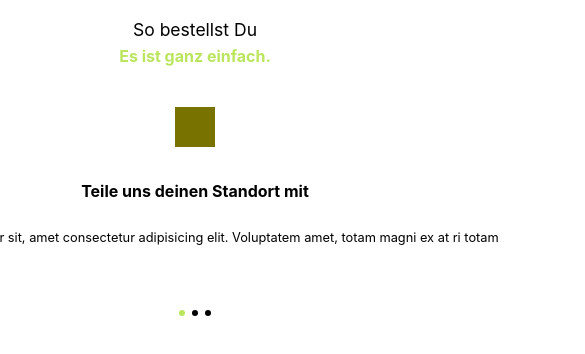
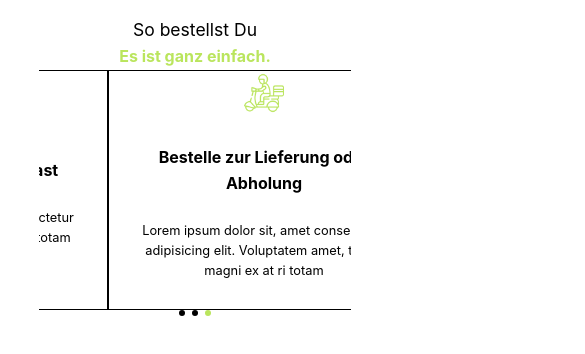
Before and after one commit to Kateranlah/vuejs, a Vue app in the folder first-vue/: page / in a window 390 px wide. Shown: the part 988-1342 px from the top of the page, 585 px wide, since content can reach past the window. Built offline with nearby package versions, Linux system fonts and the light colour scheme; grey boxes are pictures that could not be loaded.

Commit message:
added slider scrolls after time (wip)

```diff
--- a/first-vue/src/styles/basic/base.scss
+++ b/first-vue/src/styles/basic/base.scss
@@ -21,6 +21,7 @@ body {
   -moz-osx-font-smoothing: grayscale;
 }
 
+.bgg,
 .bg-g{
   background-color: $color-green;
 }
--- a/first-vue/src/styles/views/landing.scss
+++ b/first-vue/src/styles/views/landing.scss
@@ -258,6 +258,7 @@ span:has(.dot) {
   }
 
   .card-simple {
+    border: solid 1px;
     justify-content: center;
     flex-shrink: 0;
     width: 100%;
@@ -267,6 +268,10 @@ span:has(.dot) {
     scroll-snap-align: center;
 
     white-space: nowrap
+
+    p{
+      text-align: center;
+    }
 
   }
 
@@ -281,7 +286,7 @@ span:has(.dot) {
     text-align: center;
     position: relative;
 
-    width: 70%;
+    width: 80%;
 
     scroll-snap-type: x mandatory;
     overflow-x: auto; /* Enable horizontal scrolling */
--- a/first-vue/src/views/Landing.vue
+++ b/first-vue/src/views/Landing.vue
@@ -33,21 +33,21 @@
             </div>
             <div id="slider-container">
                 <div ref="test" class="f-row --max-w-1024 slider">
-                    <div v-if="desktopView || choosen == 0" class="card-simple">
+                    <div class="card-simple">
                         <div><img src="../assets/img/location.png"></div>
                         <h5>Teile uns deinen Standort mit</h5>
                         <p>Lorem ipsum dolor sit, amet consectetur adipisicing elit. Voluptatem amet, totam magni ex at ri
                             totam
                         </p>
                     </div>
-                    <div v-if="desktopView || choosen == 0" class="card-simple">
+                    <div class="card-simple">
                         <div><img src="../assets/img/apple.png"></div>
                         <h5>Suche, worauf du Lust hast</h5>
                         <p>Lorem ipsum dolor sit, amet consectetur adipisicing elit. Voluptatem amet, totam magni ex at ri
                             totam
                         </p>
                     </div>
-                    <div v-if="desktopView || choosen == 0" class="card-simple">
+                    <div class="card-simple">
                         <div><img src="../assets/img/bike.png"></div>
                         <h5>Bestelle zur Lieferung oder Abholung</h5>
                         <p>Lorem ipsum dolor sit, amet consectetur adipisicing elit. Voluptatem amet, totam magni ex at ri
@@ -58,9 +58,9 @@
             </div>
 
             <span id="dot-container">
-                <div @click="choosen = 0" class="dot bg-g"></div>
-                <div @click="choosen = 1" class="dot"></div>
-                <div @click="choosen = 2" class="dot"></div>
+                <div @click="choosen = 0" class="dot" :class="{ bgg: choosen == 0 }"></div>
+                <div @click="choosen = 1" class="dot" :class="{ bgg: choosen == 1 }"></div>
+                <div @click="choosen = 2" class="dot" :class="{ bgg: choosen == 2 }"></div>
             </span>
         </section>
     </main>
@@ -68,12 +68,55 @@
 
 <script setup lang="ts">
 import "../styles/views/landing.scss"
+import { ref, onMounted } from "vue";
 
 let choosen = ref(0)
+let test = ref()
+let test1: any
+
+onMounted(() => {
+    setInterval(continueSlider, 1000),
+        test1 = test.value
+    console.log(test);
+
+})
 
 
+
+
+const continueSlider = () => {
+
+
+    if (choosen.value == 0) {
+        choosen.value++
+        test1.scroll({
+            left: 380,
+            behavior: "smooth",
+        });
+        console.log(0 + 'dot 2');
+    }else if (choosen.value == 1){
+        choosen.value++
+        test1.scroll({
+            left: 2000,
+            behavior: "smooth",
+        });
+        console.log(1 + 'dot 3');
+    }
+     else {
+        choosen.value = 0
+        test1.scroll({
+            left: 0,
+            behavior: "smooth",
+        });
+        console.log(2 + 'dot 1');
+    }
+
+
+}
+
 // repetetive code. reduce it
-import { ref } from "vue";
+
+
 let desktopView = ref()
 
 function myFunction(x: any) {
```
